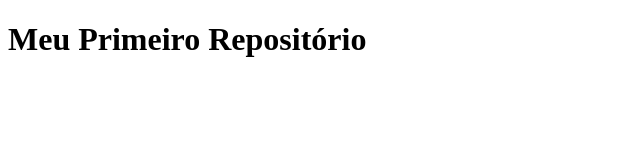
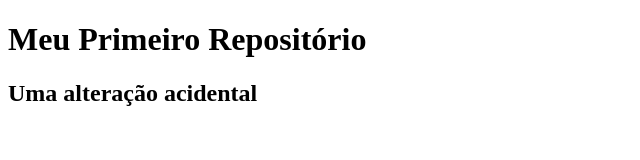
Before and after one commit to MatheusAlves17/meu-primeiro-repo, a plain HTML site: page index.html in a window 1280 px wide. Shown: the whole page, without its empty margins (0-640 px from the left). Drawn offline with Linux system fonts and the light colour scheme.

Commit message:
alterado linha abaixo do h1

```diff
--- a/index.html
+++ b/index.html
@@ -8,5 +8,6 @@
 </head>
 <body>
   <h1>Meu Primeiro Repositório</h1>
+  <h2>Uma alteração acidental</h2>
 </body>
 </html>
```
